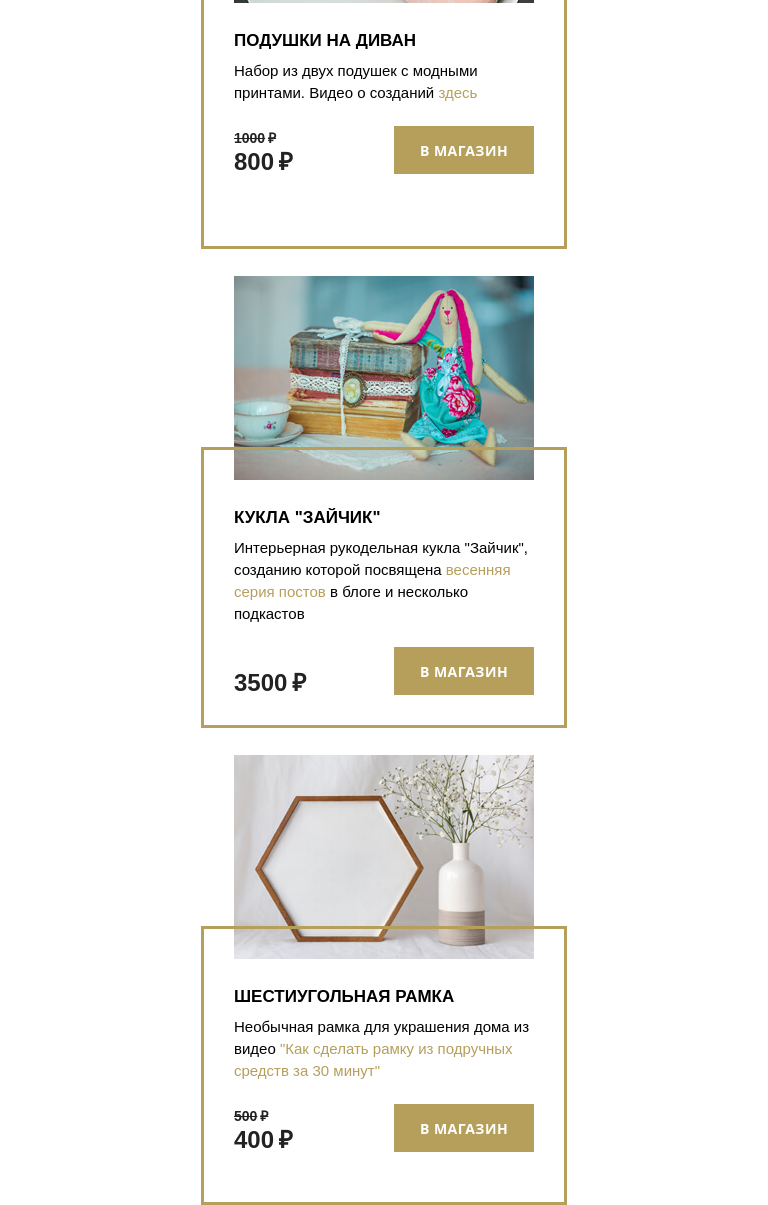
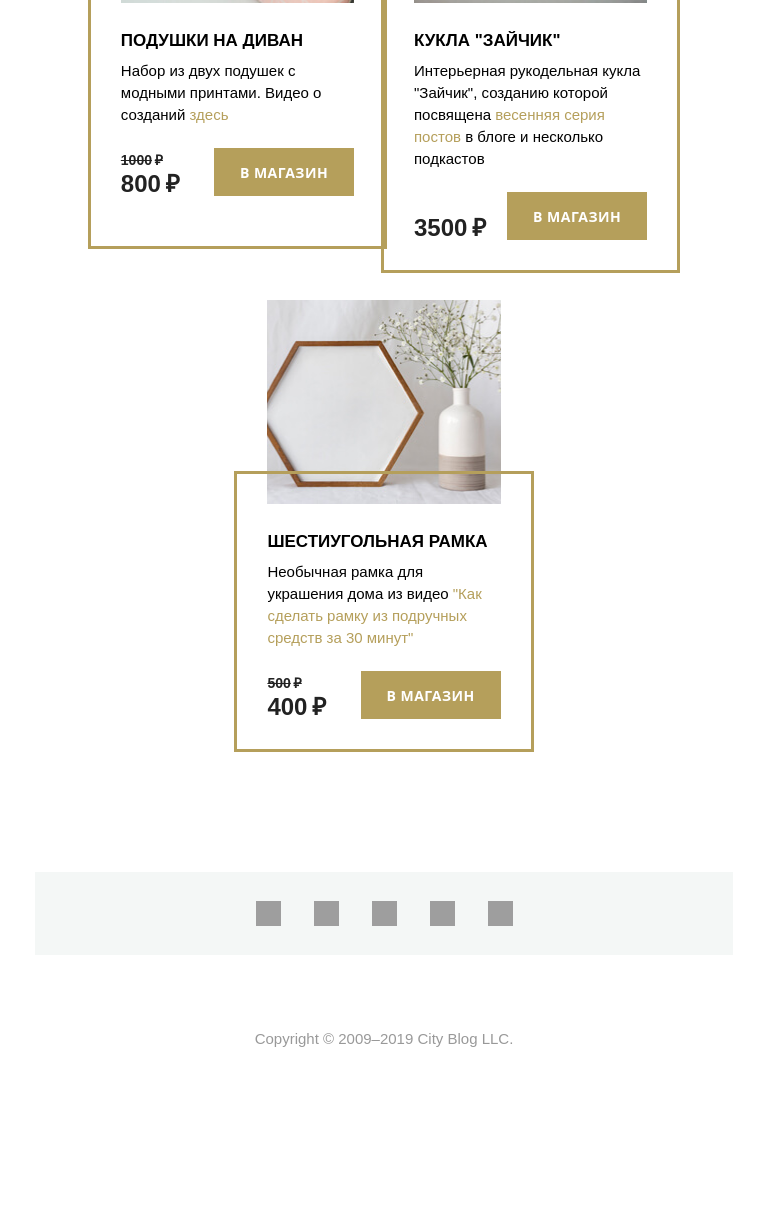
Before and after one commit to NazbImbek/MQ-Dimlom, a plain HTML site: page index.html in a window 768 px wide. Shown: the part 4545-5750 px from the top of the page. After the commit the page ends 5635 px from the top, so only its background shows below. Drawn offline with Linux system fonts and the light colour scheme; grey boxes are pictures that could not be loaded.

Commit message:
Add files via upload

```diff
--- a/css/style.css
+++ b/css/style.css
@@ -448,10 +448,6 @@ p {
 }
 
 .shop {
-  /*display: flex;
-  padding-top: 0;
-  margin: 0 auto;*/
-
   display: flex;
   width: 95%;
   flex-wrap: wrap;
@@ -460,15 +456,9 @@ p {
   justify-content: space-between;
 }
 .shop-container {
- /* display: block;
-  max-width: 347px;
-  margin: 0 50px;
-  position: relative;*/
-
-      /* display: block; */
   max-width: 33.33%;
   margin: auto;
-    /* position: relative; */
+
   list-style: none;
 }
 
@@ -570,9 +560,8 @@ p {
   display: flex;
   height: 83px;
   background-color: #f4f7f6;
-  max-width: 70%;
+  width: 70%;
   margin: 0 auto;
-
   padding: 0;
   margin-bottom: 73px;
   justify-content: center;
@@ -820,6 +809,9 @@ p {
     margin-bottom: 8px;
     font-size: 17px;
   }
+  .under-container {
+    width: 92%;
+  }
 }
 @media (min-width: 641px) and (max-width: 1200px) {
   .menu {
@@ -967,19 +959,10 @@ p {
     margin: autox;
     justify-content: center;
   }
-  /*//////*/
   .shop-container {
-    /* display: block; */
-    max-width: 49%;
+    width: 49%;
     margin: 0 30px 60px;
-    /* position: relative; */
     list-style: none;
-  }
-  .shop-container:last-child {
-    /*display: block;*/
-    max-width: 49%;
-    /*margin: 56px 50px 0;
-    position: relative;*/
   }
   .shop-body {
     min-height: 213px;
@@ -991,6 +974,9 @@ p {
   }
   .shopping {
     margin: 29px 0 0;
+  }
+  .under-container {
+    width: 91%;
   }
 }
 @media (max-width: 640px) and (orientation: landscape),
@@ -1237,7 +1223,6 @@ p {
   .feedback-title {
     font-size: 18px;
     line-height: 29px;
-    font-family: open-sans-b, sans-serif;
   }
 
   .popup__close {
```
Lines whose indentation alone changed are shown as unchanged.
